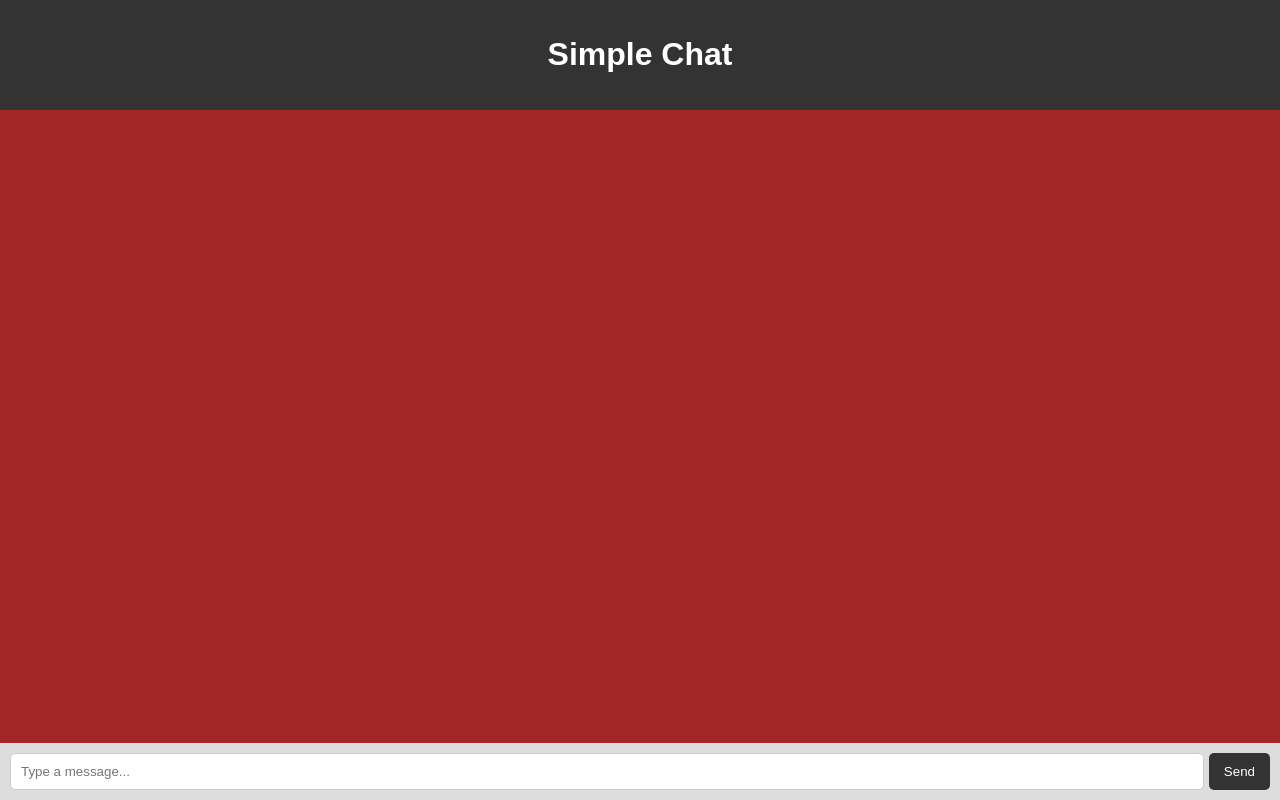
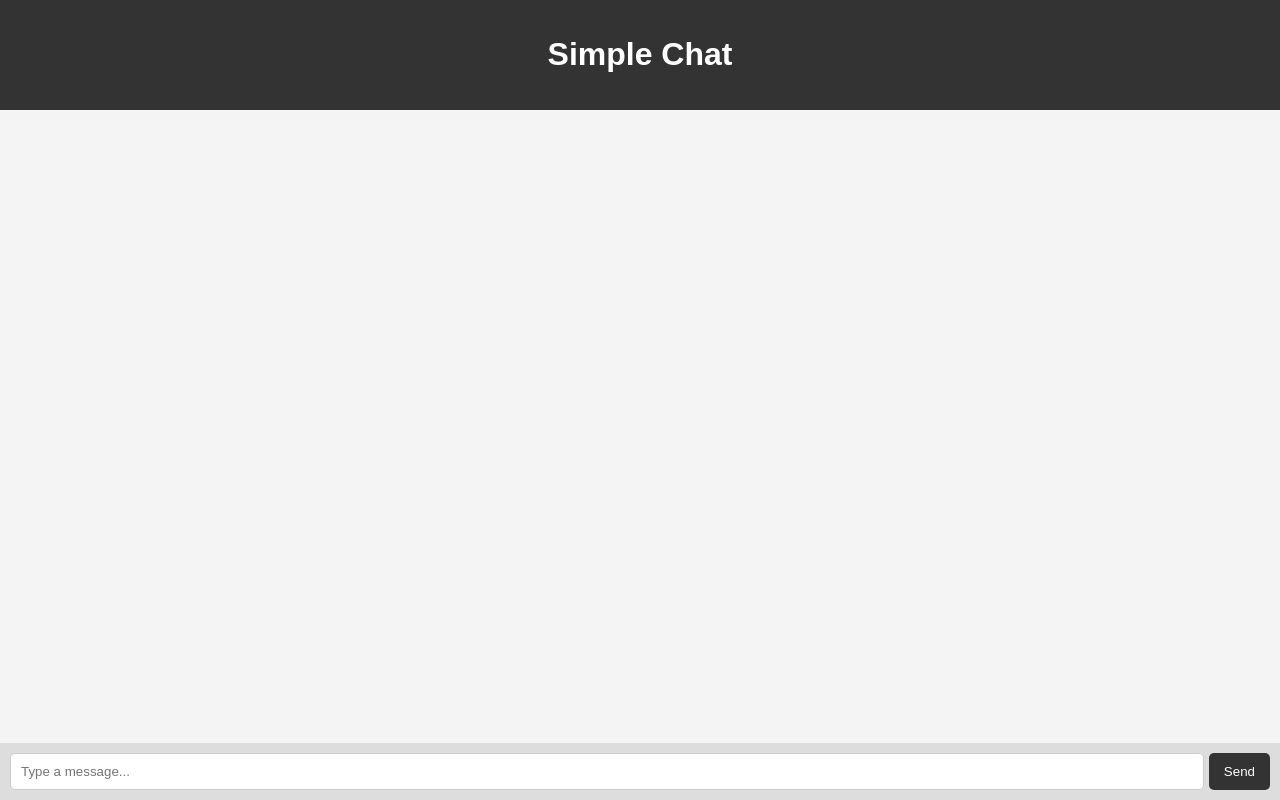
Before and after one commit to MammothNTI/Chat-Website, a plain HTML site: page index.html in a window 1280 px wide. Drawn offline with Linux system fonts and the light colour scheme; no server answers.

Commit message:
Update style.css

```diff
--- a/style.css
+++ b/style.css
@@ -20,7 +20,7 @@ header {
   flex: 1;
   padding: 10px;
   overflow-y: auto;
-  background: #a12727;
+  background: #f4f4f4;
 }
 
 #chat div {
```
